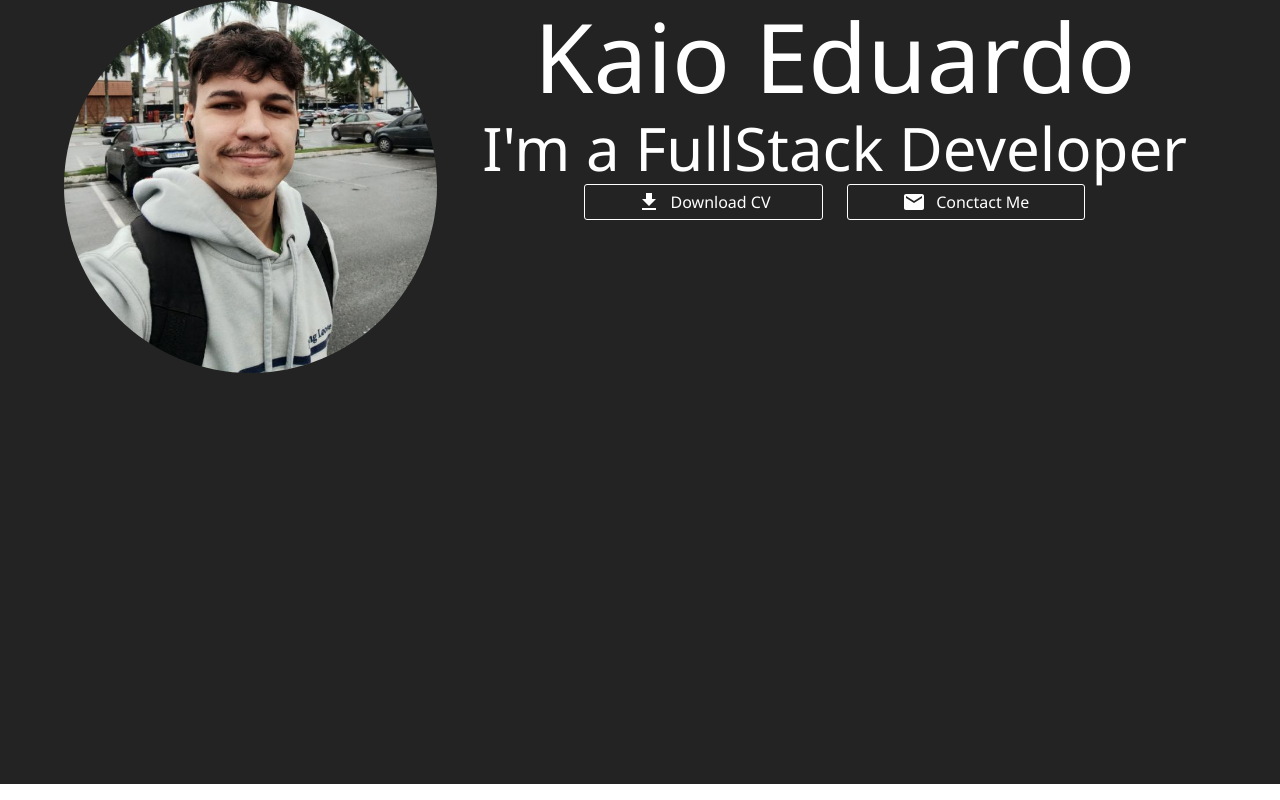
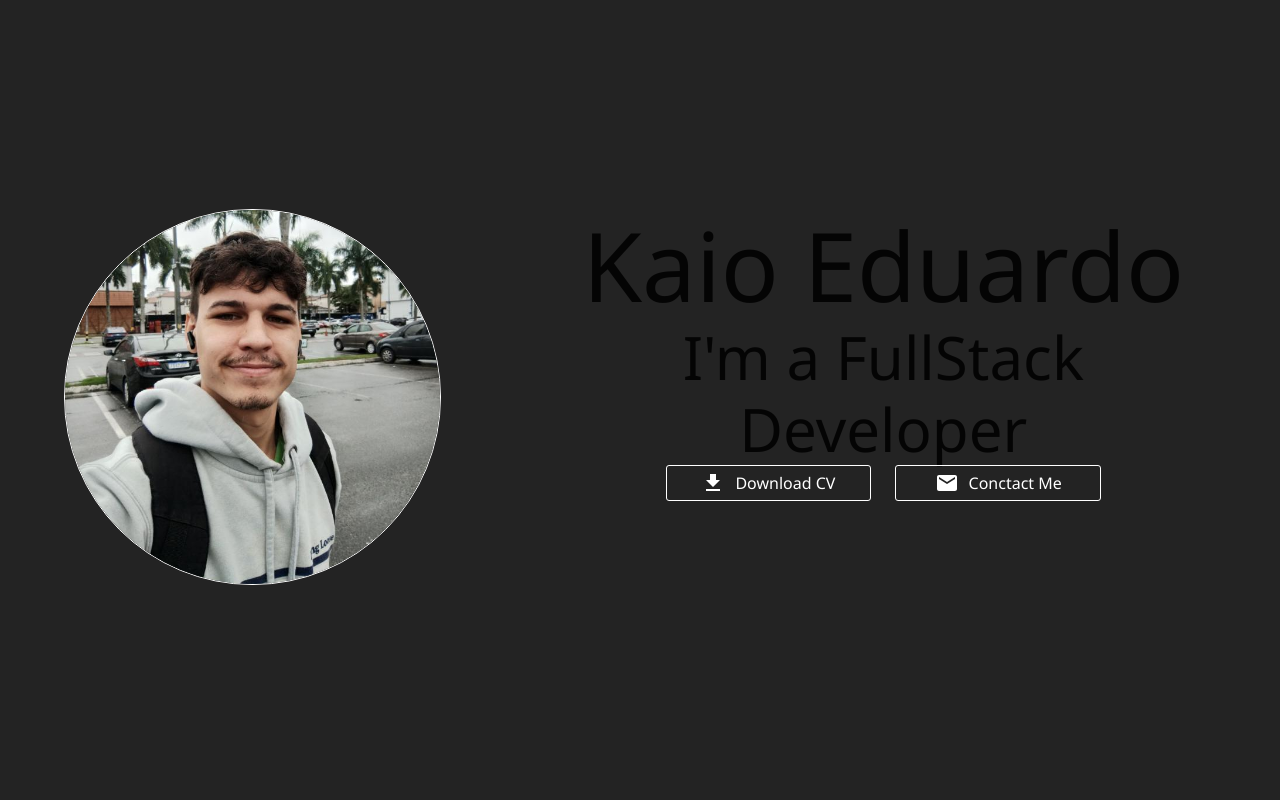
Before and after one commit to Kaioedsago/Portfolio, a React (Vite) app: page / in a window 1280 px wide. Built offline with nearby package versions, Linux system fonts and the light colour scheme.

Commit message:
End of the day, see ya tomorrow

```diff
--- a/src/pages/Home/sections/Hero/Hero.tsx
+++ b/src/pages/Home/sections/Hero/Hero.tsx
@@ -1,4 +1,4 @@
-import { Grid, styled, Container, Typography, Button,  } from "@mui/material";
+import { Grid, styled, Container, Typography,  } from "@mui/material";
 import Avatar from "../../../../assets/images/avatar.png";
 import DownloadIcon from "@mui/icons-material/Download";
 import EmailIcon from "@mui/icons-material/Email";
@@ -7,13 +7,16 @@ import StyledButton from "../../../../components/StyledButton/StyledButton";
 const Hero = () => {
   const StyledHero = styled("div")(({theme}) => ({
     backgroundColor: theme.palette.primary.main,
-    color: "White",
     height: "100vh",
+    display:"flex",
+    alignItems: "center"
+
   }));
 
-  const StyledImg = styled("img")(() => ({
-    width: "100%",
+  const StyledImg = styled("img")(({theme}) => ({
+    width: "80%",
     borderRadius: "50%",
+    border: `1px solid ${theme.palette.primary.contrastText}`,
   }));
 
   return (
@@ -21,10 +24,10 @@ const Hero = () => {
       <StyledHero>
         <Container>
           <Grid container spacing={2}>
-            <Grid item xs={12} md={4}>
+            <Grid item xs={12} md={5}>
               <StyledImg src={Avatar} />
             </Grid>
-            <Grid item xs={12} md={8}>
+            <Grid item xs={12} md={7}>
               <Typography color="primary.contrasText" variant="h1" textAlign="center">
                 {" "}
                 Kaio Eduardo
```
